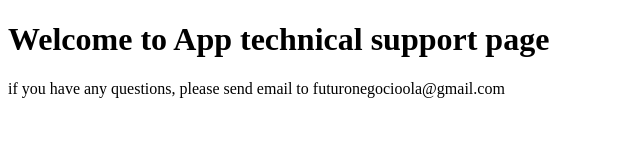
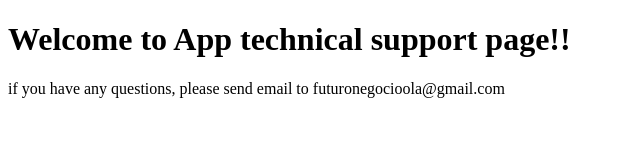
Before and after one commit to ed0760/wifi_lograr, a plain HTML site: page index.html in a window 1280 px wide. Shown: the full height of the page, 0-640 px from the left. Drawn offline with Linux system fonts and the light colour scheme.

Commit message:
Update index.html for support page

```diff
--- a/index.html
+++ b/index.html
@@ -5,7 +5,7 @@
   <title>App technical support</title>
 </head>
 <body>
-  <h1>Welcome to App technical support page</h1>
+  <h1>Welcome to App technical support page!!</h1>
   <p>if you have any questions, please send email to futuronegocioola@gmail.com</p>
 </body>
 </html>
```
